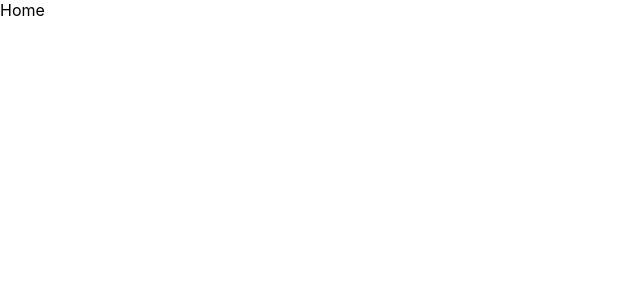
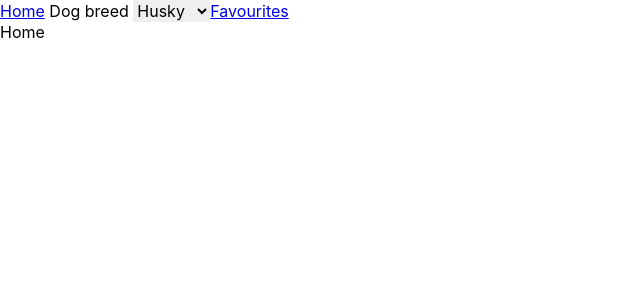
Before and after one commit to Akella13/test_noveo, a Vue app: page / in a window 1280 px wide. Shown: the top 300 px of the page, without its empty margins (0-640 px from the left). Built offline with nearby package versions, Linux system fonts and the light colour scheme.

Commit message:
feat: header init

```diff
--- a/src/App.vue
+++ b/src/App.vue
@@ -1,5 +1,16 @@
 <template>
   <div id="app">
+    <header>
+      <router-link to="/">Home</router-link>
+      <label>
+        Dog breed
+        <select>
+          <option>Husky</option>
+          <option>Bulldog</option>
+        </select>
+      </label>
+      <router-link to="/favourites">Favourites</router-link>
+    </header>
     <router-view/>
   </div>
 </template>
```
